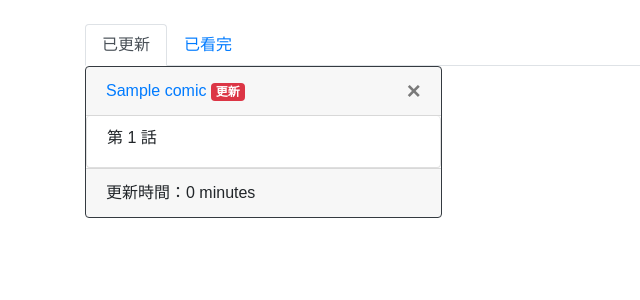
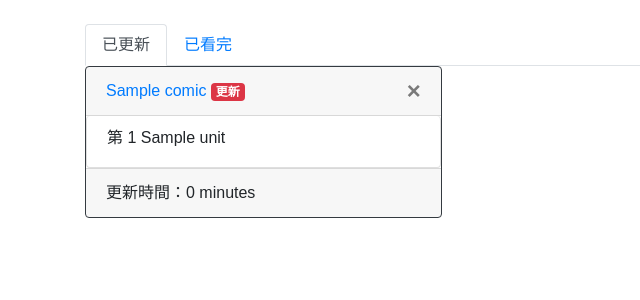
Before and after one commit to op880623/comicmark, a Django app: template comic/templates/comic/index.html in a window 1280 px wide. Shown: the part 56-356 px from the top of the page, without its empty margins (0-640 px from the left). Run offline with Django 3.2, Linux system fonts and the light colour scheme; the template is opened without the code that fills it: most values are stand-ins (such as "Sample title", 1, 10 or a date in 2020); some libraries are stand-ins or nearby versions.

Commit message:
add unit to Episode

```diff
--- a/comic/templates/comic/index.html
+++ b/comic/templates/comic/index.html
@@ -96,10 +96,10 @@
               {% for ep in comic.episodes %}
               <li class="list-group-item">
                 {% if ep.is_progress %}
-                  <a href="{{ ep.url }}" target="_blank">第 {{ ep.index }} 話</a>
+                  <a href="{{ ep.url }}" target="_blank">第 {{ ep.index }} {{ ep.unit }}</a>
                   <span class="badge badge-success">上次進度</span>
                 {% elif ep.is_next %}
-                  <a href="{{ ep.url }}" target="_blank">第 {{ ep.index }} 話</a>
+                  <a href="{{ ep.url }}" target="_blank">第 {{ ep.index }} {{ ep.unit }}</a>
                   <div class="btn-group" role="group">
                     <a href="{% url 'update_progress' comic.comicId %}"
                       class="btn btn-outline-dark">看完了
@@ -107,7 +107,7 @@
                     <button class="read-now btn btn-outline-dark">現在看</button>
                   </div>
                 {% else %}
-                  <h6>第 {{ ep.index }} 話</h6>
+                  <h6>第 {{ ep.index }} {{ ep.unit }}</h6>
                 {% endif %}
               </li>
               {% endfor %}
@@ -135,7 +135,7 @@
             <ul class="list-group">
               {% for ep in comic.episodes %}
               <li class="list-group-item">
-                <a href="{{ ep.url }}" target="_blank">第 {{ ep.index }} 話</a>
+                <a href="{{ ep.url }}" target="_blank">第 {{ ep.index }} {{ ep.unit }}</a>
                 <span class="badge badge-success">上次進度</span>
               </li>
               {% endfor %}
```
Also changed, not shown: comic/models.py (+8 -3 lines), comic/migrations/0005_episode_unit.py (added).
